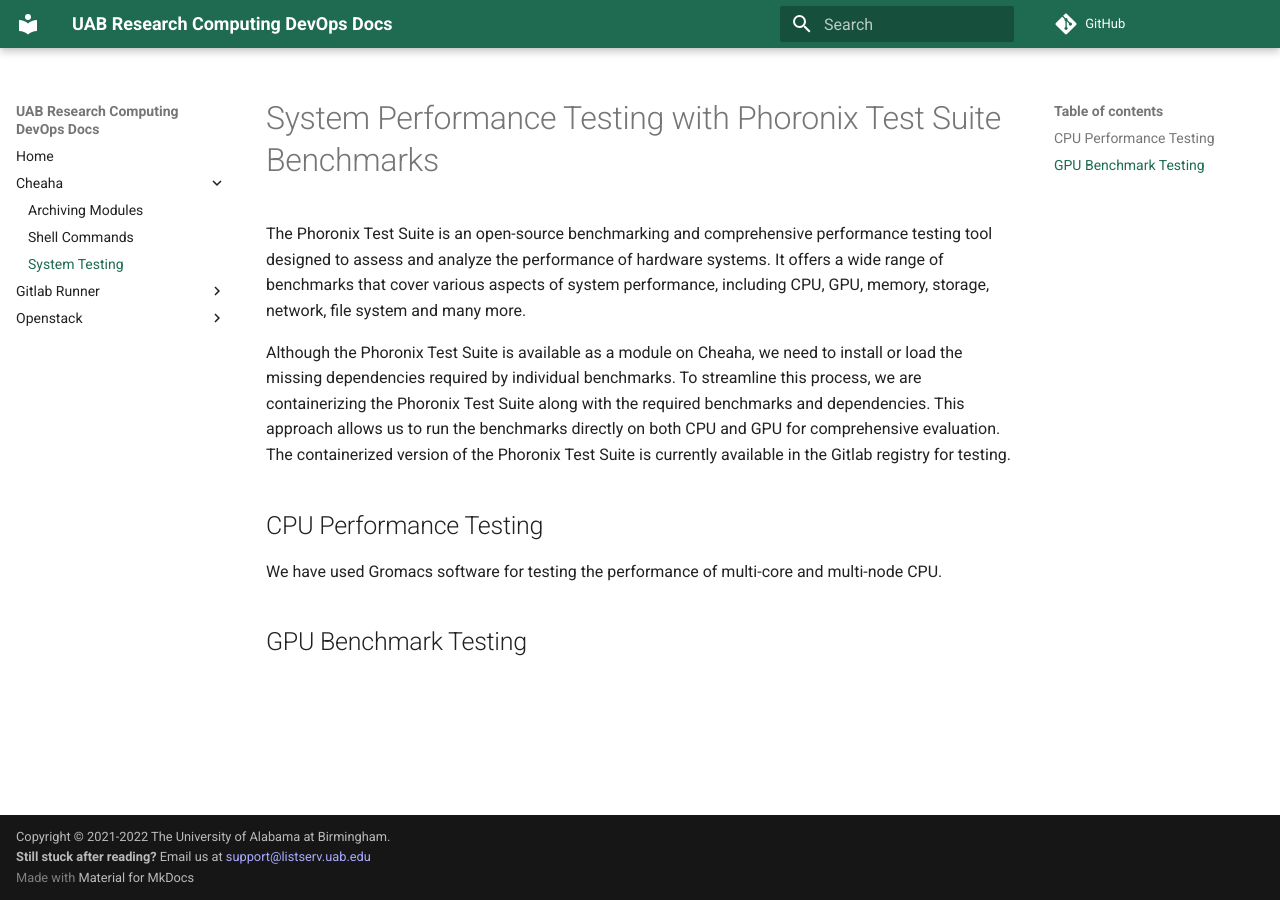
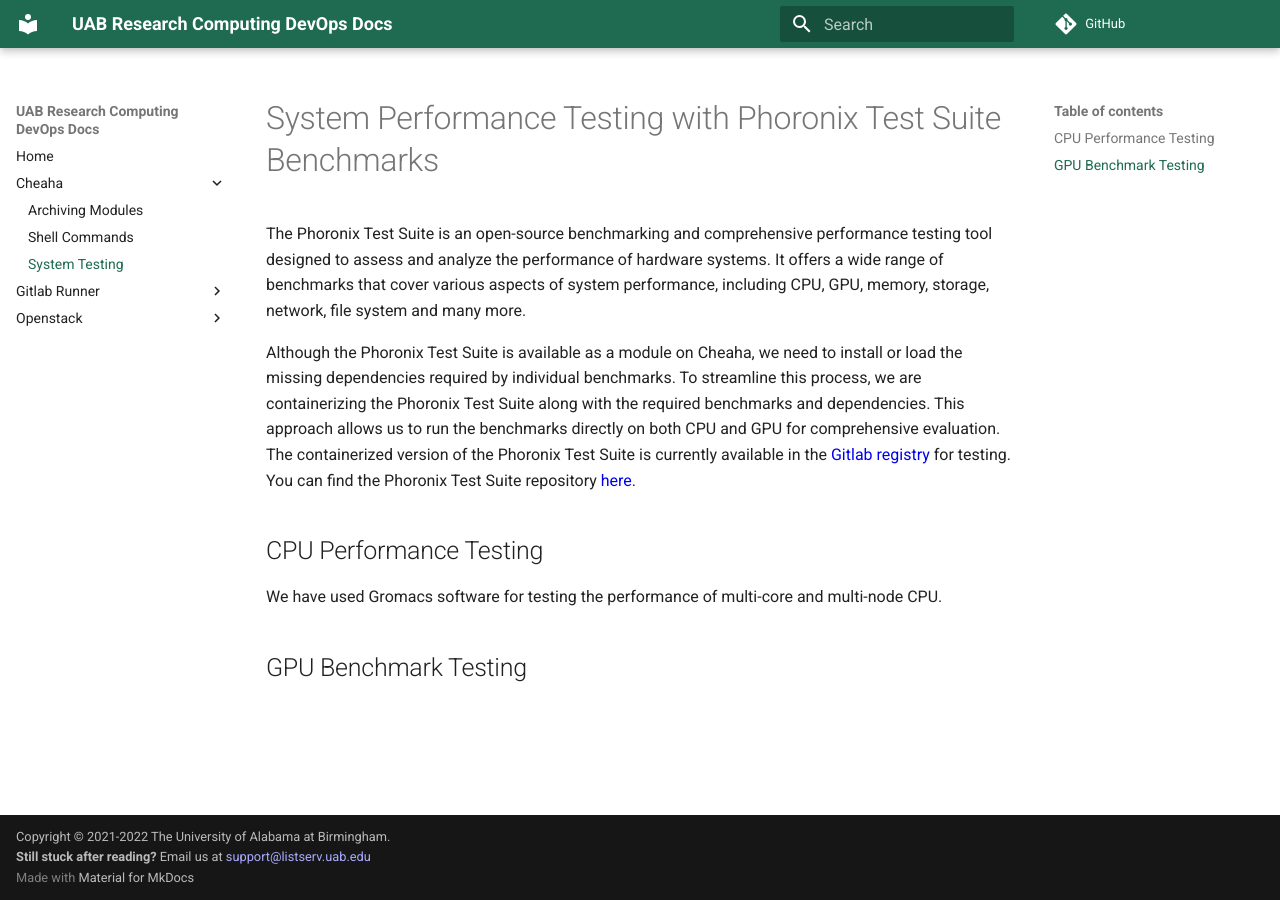
Before and after one commit to uabrc/devops-docs, an MkDocs documentation site: the page built from docs/cheaha/system_testing.md, in a window 1280 px wide. Built offline with MkDocs 1.6.1 and Material for MkDocs 9.7.7, drawn with Linux system fonts in a browser that asks for light colours; comment, search, counter and statistics services are not loaded.

Commit message:
add links

```diff
--- a/docs/cheaha/system_testing.md
+++ b/docs/cheaha/system_testing.md
@@ -2,7 +2,7 @@
 
 The Phoronix Test Suite is an open-source benchmarking and comprehensive performance testing tool designed to assess and analyze the performance of hardware systems. It offers a wide range of benchmarks that cover various aspects of system performance, including CPU, GPU, memory, storage, network, file system and many more.
 
-Although the Phoronix Test Suite is available as a module on Cheaha, we need to install or load the missing dependencies required by individual benchmarks. To streamline this process, we are containerizing the Phoronix Test Suite along with the required benchmarks and dependencies. This approach allows us to run the benchmarks directly on both CPU and GPU for comprehensive evaluation. The containerized version of the Phoronix Test Suite is currently available in the Gitlab registry for testing.
+Although the Phoronix Test Suite is available as a module on Cheaha, we need to install or load the missing dependencies required by individual benchmarks. To streamline this process, we are containerizing the Phoronix Test Suite along with the required benchmarks and dependencies. This approach allows us to run the benchmarks directly on both CPU and GPU for comprehensive evaluation. The containerized version of the Phoronix Test Suite is currently available in the [Gitlab registry](https://gitlab.rc.uab.edu/rc-data-science/community-containers/phoronix-test-suite-benchmarking/container_registry) for testing. You can find the Phoronix Test Suite repository [here](https://gitlab.rc.uab.edu/rc-data-science/community-containers/phoronix-test-suite-benchmarking).
 
 ## CPU Performance Testing
 
```
